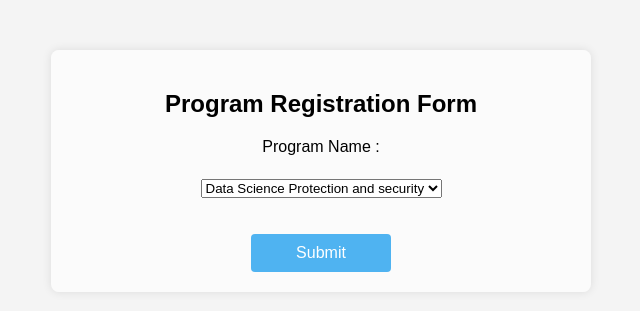
After one commit to fogapandrew/SchoolManagementSystem, a PHP site: page /program.html in a window 1280 px wide. The commit adds this page. Shown: the top 311 px of the page, without its empty margins (319-959 px from the left). Run offline with PHP 8.4, Linux system fonts and the light colour scheme.

Commit message:
final design on ER and more desing on web page

```diff
--- /dev/null
+++ b/webapp/program.html
@@ -0,0 +1,94 @@
+<!DOCTYPE html>
+<html lang="en">
+
+<head>
+    <meta charset="UTF-8">
+    <meta name="viewport" content="width=device-width, initial-scale=1.0">
+    <title>Program Registration Form</title>
+    <style>
+        body {
+            font-family: Arial, sans-serif;
+            background-color: #f4f4f4;
+            margin: 0;
+            padding: 0;
+        }
+
+        .container {
+            max-width: 500px;
+            margin: 50px auto;
+            padding: 20px;
+            background-color: #ffffffa4;
+            border-radius: 8px;
+            box-shadow: 0 0 10px rgba(0, 0, 0, 0.1);
+            text-align: center;
+        }
+
+        h2 {
+            text-align: center;
+            margin-bottom: 20px;
+        }
+
+        label {
+            display: block;
+            margin-bottom: 5px;
+        }
+
+        input[type="text"],
+        input[type="number"] {
+            width: 100%;
+            padding: 8px;
+            margin-bottom: 15px;
+            border: 1px solid #ccc;
+            border-radius: 4px;
+            box-sizing: border-box;
+        }
+
+        textarea {
+            width: 100%;
+            padding: 8px;
+            margin-bottom: 15px;
+            border: 1px solid #ccc;
+            border-radius: 4px;
+            box-sizing: border-box;
+            resize: vertical;
+        }
+
+        input[type="submit"] {
+            background-color: #4fb3f1;
+            width: 140px;
+            color: white;
+            padding: 10px 20px;
+            border: none;
+            border-radius: 4px;
+            cursor: pointer;
+            font-size: 16px;
+        }
+
+        input[type="submit"]:hover {
+            background-color: #3108e7;
+        }
+    </style>
+</head>
+
+<body>
+
+    <div class="container">
+        <h2>Program Registration Form</h2>
+        <form action="course.html" method="post">
+            <label for="course_name">Program Name : </label>
+            <br>
+            <select id="cars" name="cars">
+                <option value="Data Science Protection and security">Data Science Protection and security</option>
+                <option value="Internation Business and Trade">Internation Business and Trade</option>
+                <option value="Conputer Science">Conputer Science</option>
+            </select>
+            <br>
+            <br>
+            <br>
+            <input type="submit" value="Submit">
+        </form>
+    </div>
+
+</body>
+
+</html>
```
Also changed, not shown: webapp/countries.js (added, +22 -0 lines), webapp/index.html (+8 -2 lines), webapp/others/style.css (+6 -1 lines), webapp/student.html (+7 -0 lines), webapp/teacher.html (+7 -0 lines), 4 other files.
